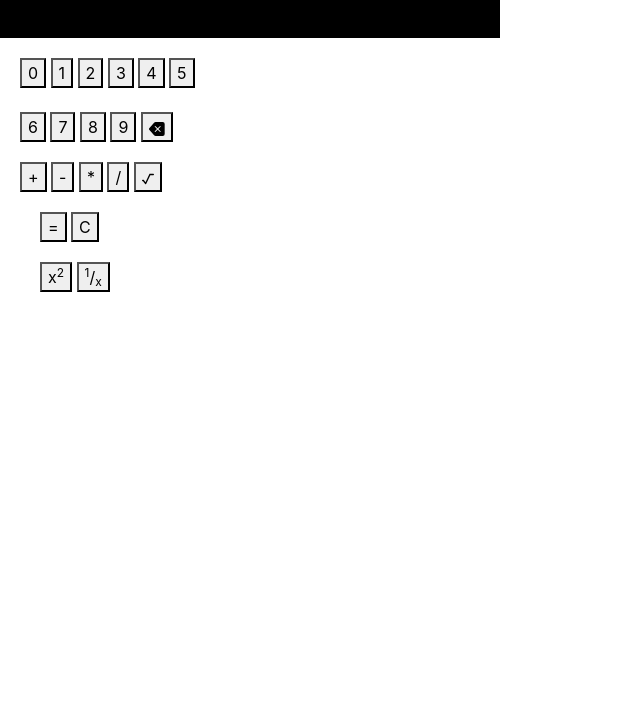
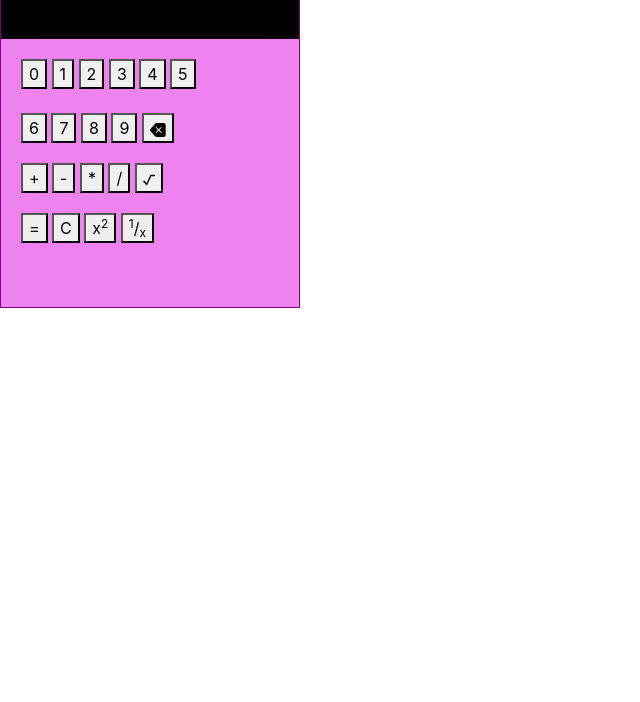
Before and after one commit to FarkasCintia/Szamologep, a plain HTML site: page index.html in a window 1280 px wide. Shown: the part 98-800 px from the top of the page, without its empty margins (0-640 px from the left). Drawn offline with nearby package versions, Linux system fonts and the light colour scheme.

Commit message:
fél kész2

```diff
--- a/index.html
+++ b/index.html
@@ -44,7 +44,7 @@
     </div>
 
     <!-- operandus gombok -->
-    <div id="operand-buttons-wrapper" class="my-mb-1">
+    <div id="operand-buttons-wrapper">
         <button id="buttonAdd">+</button>
         <button id="buttonMinus">-</button>
         <button id="buttonTimes">*</button>
@@ -63,16 +63,13 @@
                 </g>
             </svg>
         </button>
+    </div>
 
     <div class="specialbutton">
         <button id="buttonEquals">=</button>
         <button id="buttonAlapHelyzet">C</button>
-
-    </div>
-    <div class="specialbutton2">
         <button id="buttonNégyzet">x<sup>2</sup></button>
         <button id="buttonReciprok"><sup>1</sup>/<sub>x</sub></button>
-    </div>
     </div>
 </div>
 
--- a/my.css
+++ b/my.css
@@ -19,8 +19,11 @@ html {
   }
 
   .content {
-      width: 500px;
-      height: 700px;
+      width: 300px;
+      height: 350px;
+      text-align: left;
+      background-color: violet;
+      border: 1px solid purple;
   }
 
   #number-buttons-wrapper{
@@ -34,7 +37,3 @@ html {
   .specialbutton{
       margin: 20px;
   }
-
-  .specialbutton2{
-      margin: 20px;
-  }
```
